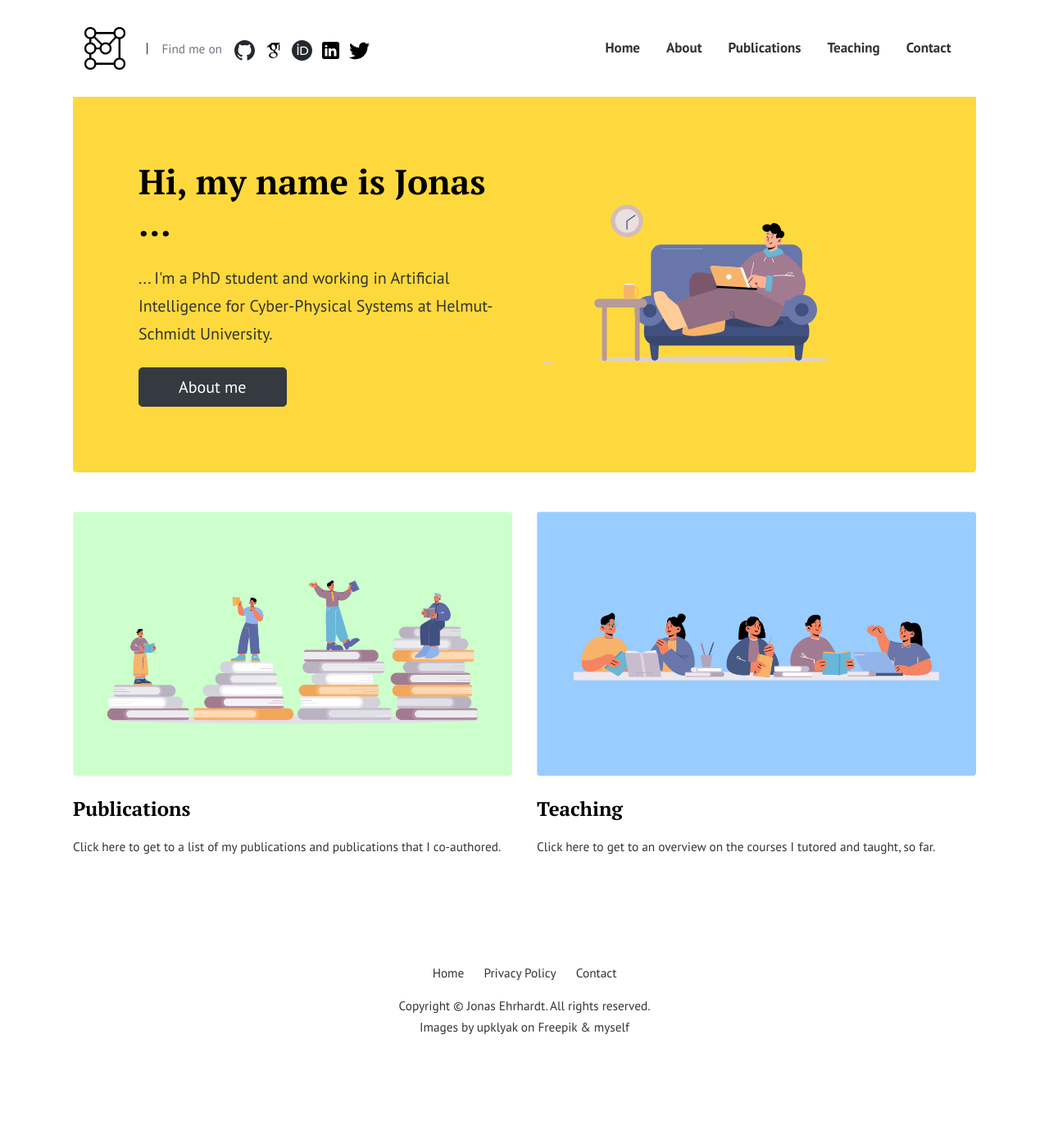
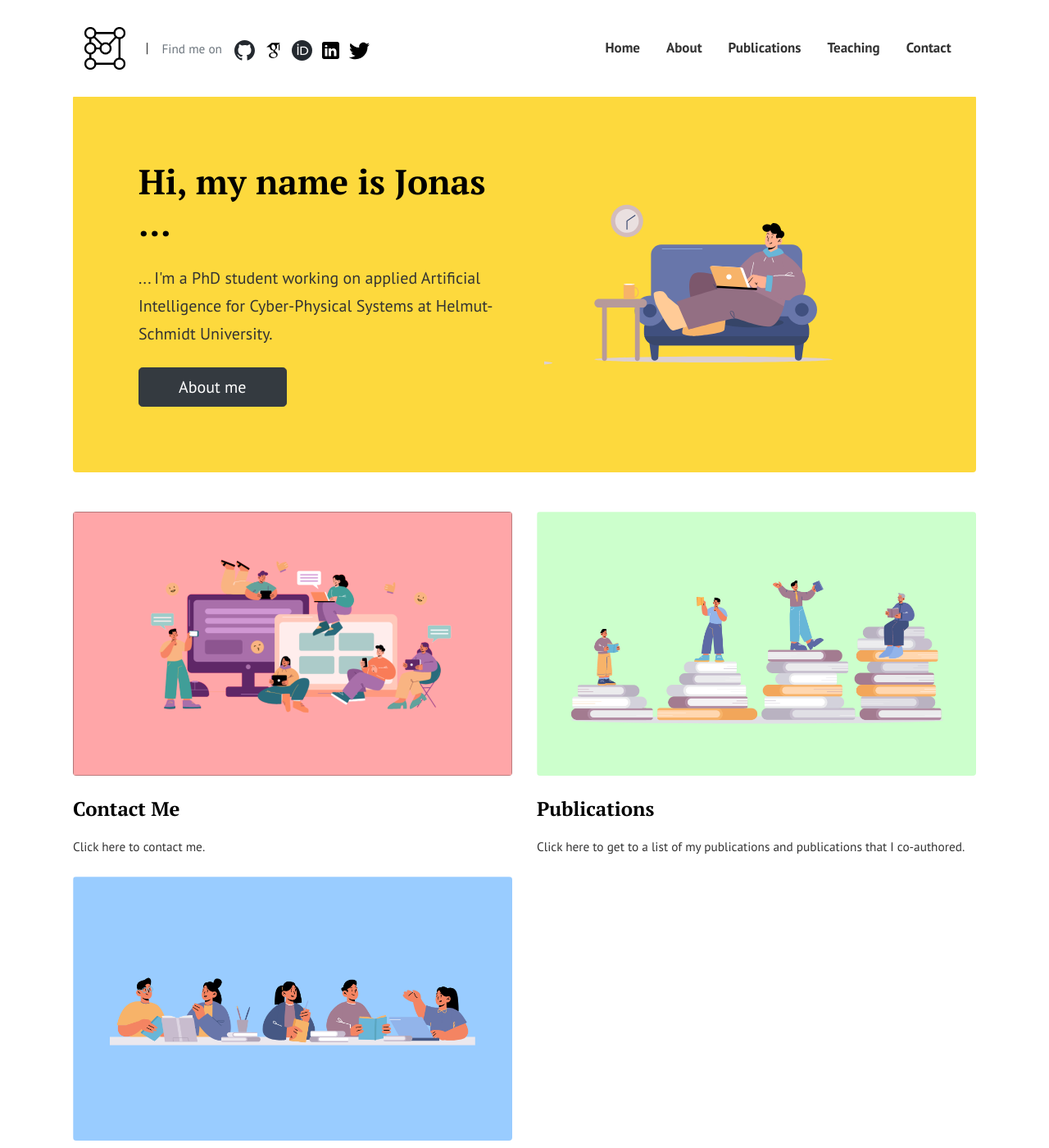
Before and after one commit to j-ehrhardt/my-webpage, a Jekyll site: the page built from index.html, in a window 1280 px wide and 1400 px high. Shown: the whole window at 82% size. Built offline with Jekyll 4.4.1, drawn with Linux system fonts in a browser that asks for light colours; the list of posts is cut into pages by our own code.

Commit message:
Update index.html

```diff
--- a/index.html
+++ b/index.html
@@ -11,7 +11,7 @@ background: '/img/bg-index.jpg'
   <div class="row align-items-center justify-content-between">
     <div class="col-md-6">
       <h1 class="font-weight-bold mb-4 serif-font">Hi, my name is Jonas ... </h1>
-      <p class="lead mb-4">... I'm a PhD student and working in Artificial Intelligence for Cyber-Physical Systems at Helmut-Schmidt University.</p>
+      <p class="lead mb-4">... I'm a PhD student working on applied Artificial Intelligence for Cyber-Physical Systems at Helmut-Schmidt University.</p>
       <a href="{{site.baseurl}}/about" class="btn btn-dark text-white px-5 btn-lg">About me</a>
     </div>
     <div class="col-md-6 text-right pl-0 pl-lg-4">
@@ -33,7 +33,7 @@ background: '/img/bg-index.jpg'
 
 
     {% for page in site.pages %}
-    {% if page.url contains '/publications/' or page.url contains '/teaching/' %}
+    {% if page.url contains '/publications/' or page.url contains '/teaching/' or page.url contains '/hai-cps/' or page.url contains 'contact' %}
 
     <!-- or page.url contains '/contact/' or page.url contains '/research/'%} --> <!-- or page.url contains '/contact/' %} -->
     <div class="col-md-6 mb-4">
```
